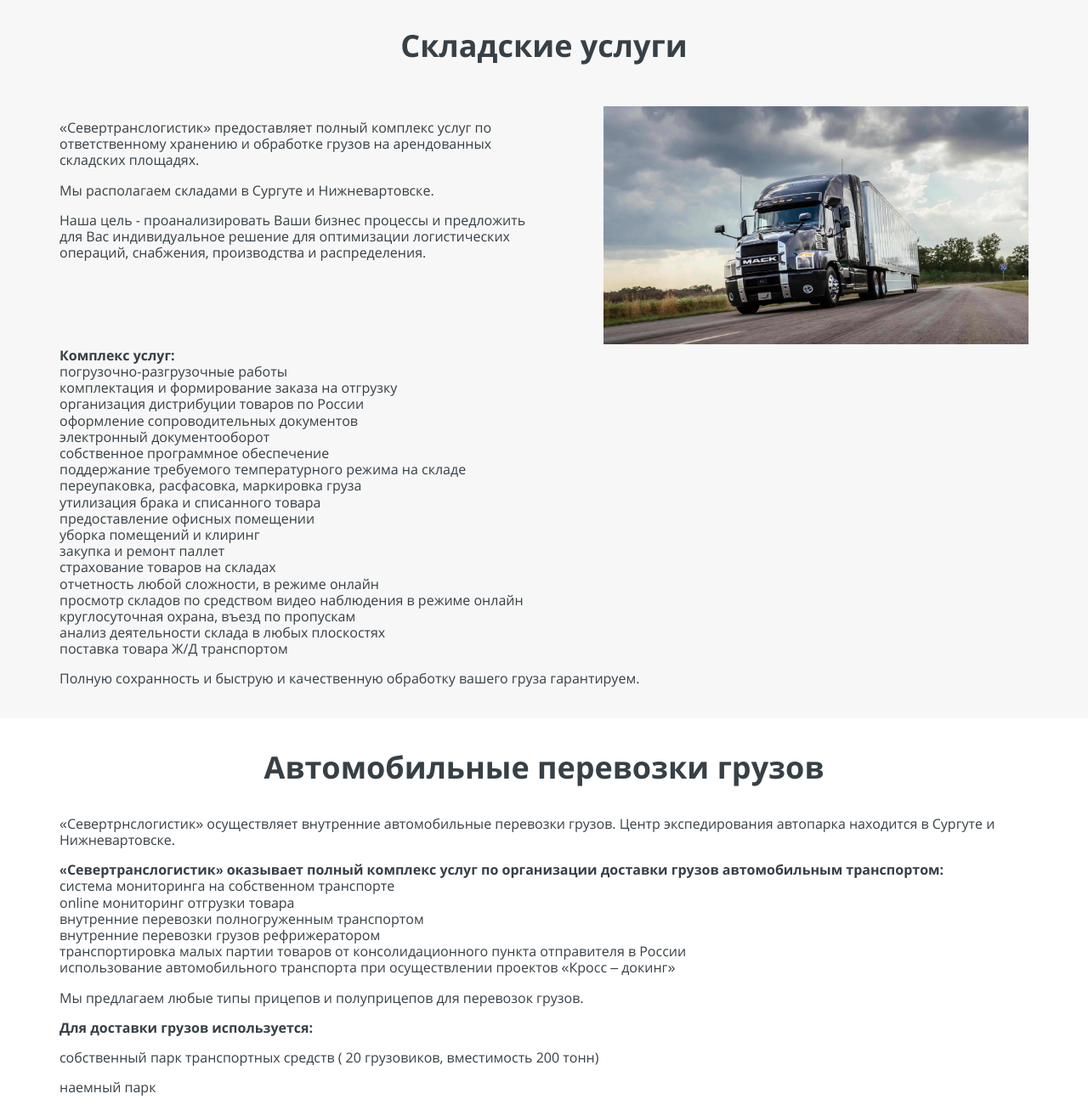
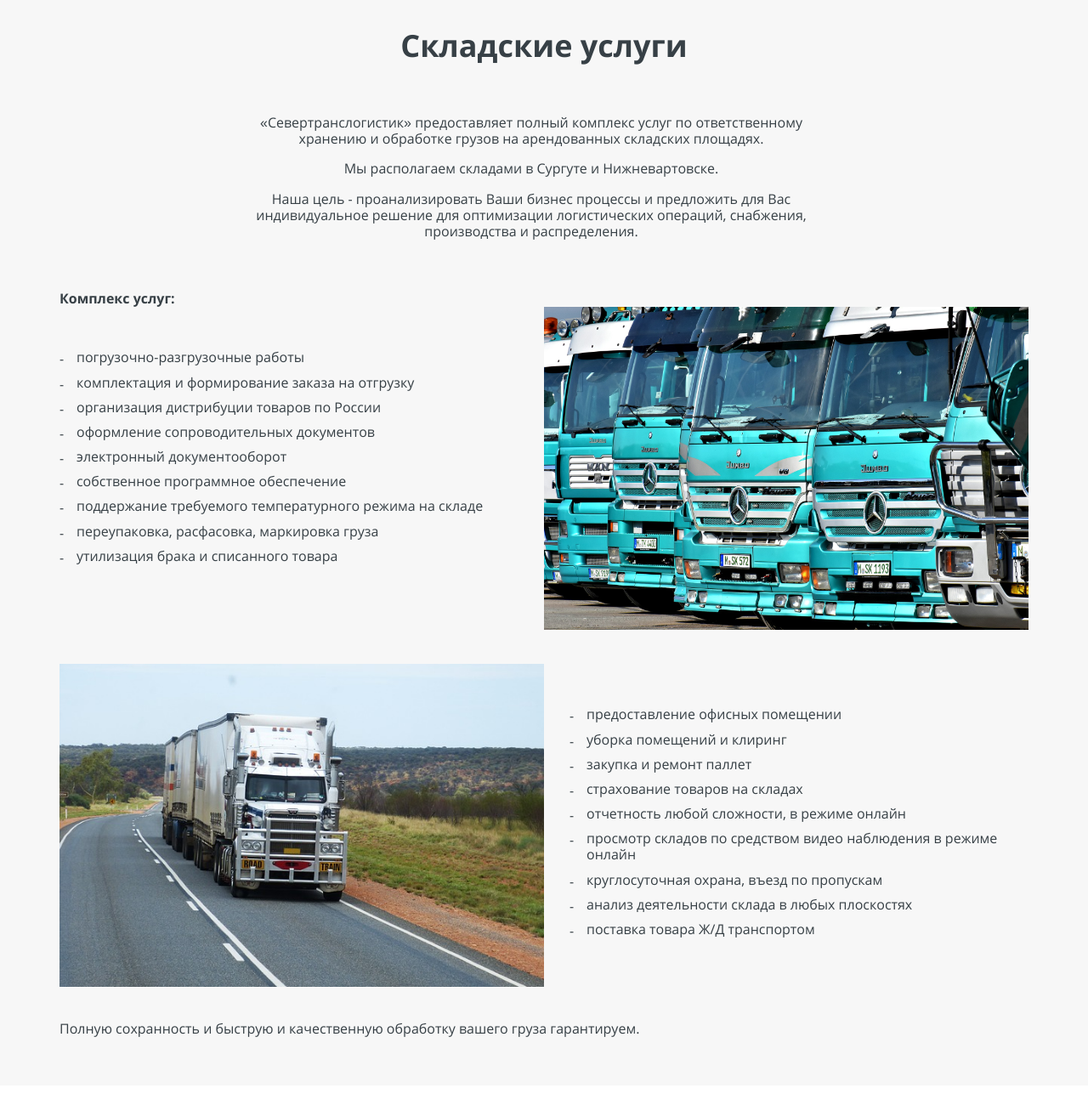
Before and after one commit to Verta-master/translogistik, a plain HTML site: page index.html in a window 1280 px wide. Shown: the part 1900-3200 px from the top of the page at 85% size. Drawn offline with Linux system fonts and the light colour scheme.

Commit message:
Update 2018-04-29T15:32:23.464Z

```diff
--- a/css/style.css
+++ b/css/style.css
@@ -669,6 +669,15 @@ button {
 .order--send .order__text {
   color: #fff;
 }
+.order--send .order__btn:hover,
+.order--send .order__btn:active {
+  background-color: #f7f7f7;
+  color: #374046;
+  -webkit-box-shadow: 0px 0px 0px 0px rgba(98, 134, 148, 0.29);
+          box-shadow: 0px 0px 0px 0px rgba(98, 134, 148, 0.29);
+  -webkit-transition: ease-out 0.3s;
+  transition: ease-out 0.3s;
+}
 .order__input {
   width: 100%;
   height: 50px;
@@ -785,11 +794,11 @@ label.order__text::after {
 }
 .service {
   padding-top: 40px;
-  padding-bottom: 20px;
+  padding-bottom: 40px;
   background-color: #f7f7f7;
 }
 .service__wrap {
-  margin-top: 50px;
+  margin-bottom: 40px;
   display: -webkit-box;
   display: -ms-flexbox;
   display: flex;
@@ -801,10 +810,50 @@ label.order__text::after {
           align-items: flex-start;
 }
 .service__img {
-  width: 500px;
+  width: 50%;
+  height: 380px;
+  overflow: hidden;
+  display: -webkit-box;
+  display: -ms-flexbox;
+  display: flex;
+  -webkit-box-pack: center;
+      -ms-flex-pack: center;
+          justify-content: center;
+  -webkit-box-align: center;
+      -ms-flex-align: center;
+          align-items: center;
+}
+.service__img img {
+  width: 100%;
+  height: auto;
 }
 .service__block {
+  max-width: 700px;
+  margin-top: 60px;
+  margin-bottom: 60px;
+  margin-left: auto;
+  margin-right: auto;
+  padding-right: 30px;
+  text-align: center;
+}
+.service__list {
   width: 50%;
+  margin-top: 50px;
+}
+.service__list li {
+  margin-bottom: 10px;
+  padding-left: 20px;
+  position: relative;
+}
+.service__list li::before {
+  content: "-";
+  position: absolute;
+  top: 2px;
+  left: 0;
+}
+.service__list:nth-child(2n) {
+  padding-left: 30px;
+  padding-right: 0;
 }
 .footer {
   padding-top: 30px;
@@ -895,24 +944,26 @@ label.order__text::after {
   display: block;
   border: none;
   width: 100%;
-  height: 400px;
+  height: 500px;
 }
 .contacts .title {
   margin-top: 0;
 }
 .contacts__info {
   position: absolute;
-  top: 50px;
+  top: 50%;
   left: 60%;
+  -webkit-transform: translateY(-50%);
+          transform: translateY(-50%);
   width: 400px;
-  padding: 20px 30px;
+  padding: 30px;
   background-color: #fff;
   border-radius: 4px;
 }
 .contacts__mail,
 .contacts__phone {
   display: block;
-  margin-top: 15px;
+  margin-top: 30px;
   padding-left: 30px;
   position: relative;
   color: #374046;
@@ -932,18 +983,15 @@ label.order__text::after {
   content: "";
   position: absolute;
   left: 0;
+  top: -2px;
+  width: 25px;
+  height: 25px;
   background-repeat: no-repeat;
   background-size: contain;
 }
 .contacts__phone::before {
-  top: 0;
-  width: 25px;
-  height: 25px;
   background-image: url(../img/icon-phone.svg);
 }
 .contacts__mail::before {
-  top: -2px;
-  width: 25px;
-  height: 25px;
   background-image: url(../img/icon-mail.svg);
 }
--- a/index.html
+++ b/index.html
@@ -116,17 +116,14 @@
     <section class="service" id="service">
       <div class="wrapper">
         <p class="title">Складские услуги</p>
-        <div class="service__wrap">
         <div class="service__block">
           <p>«Севертранслогистик» предоставляет полный комплекс услуг по ответственному хранению и обработке грузов на арендованных складских площадях.</p>
           <p>Мы располагаем складами в Сургуте и Нижневартовске.</p>
           <p>Наша цель -  проанализировать Ваши бизнес процессы  и предложить для Вас индивидуальное решение  для оптимизации логистических операций, снабжения, производства и распределения.</p>
         </div>
-          <figure class="service__img">
-            <img src="img/img-1.jpg" alt="Складские услуги" width="500">
-          </figure>
-        </div>
         <strong>Комплекс услуг:</strong>
+
+        <div class="service__wrap">
           <ul class="service__list">
             <li>погрузочно-разгрузочные работы</li>
             <li>комплектация и формирование заказа на отгрузку</li>
@@ -137,6 +134,17 @@
             <li>поддержание требуемого температурного режима на складе</li>
             <li>переупаковка, расфасовка, маркировка груза</li>
             <li>утилизация брака и списанного товара</li>
+          </ul>
+          <figure class="service__img">
+            <img src="img/truck-5.jpg" alt="Складские услуги" width="500">
+          </figure>
+        </div>
+
+        <div class="service__wrap">
+          <figure class="service__img">
+            <img src="img/img-2.jpg" alt="Складские услуги" width="500">
+          </figure>
+          <ul class="service__list">
             <li>предоставление офисных помещении</li>
             <li>уборка помещений и клиринг</li>
             <li>закупка и ремонт паллет</li>
@@ -147,6 +155,7 @@
             <li>анализ деятельности склада в любых плоскостях</li>
             <li>поставка товара Ж/Д транспортом</li>
           </ul>
+        </div>
         <p>Полную сохранность и быструю и качественную обработку вашего груза гарантируем.</p>
       </div>
     </section>
```
Also changed, not shown: css/style.min.css, img/img-2.jpg (renamed from img/semi-trailers-534577_640.jpg). Lines whose indentation alone changed are shown as unchanged.
